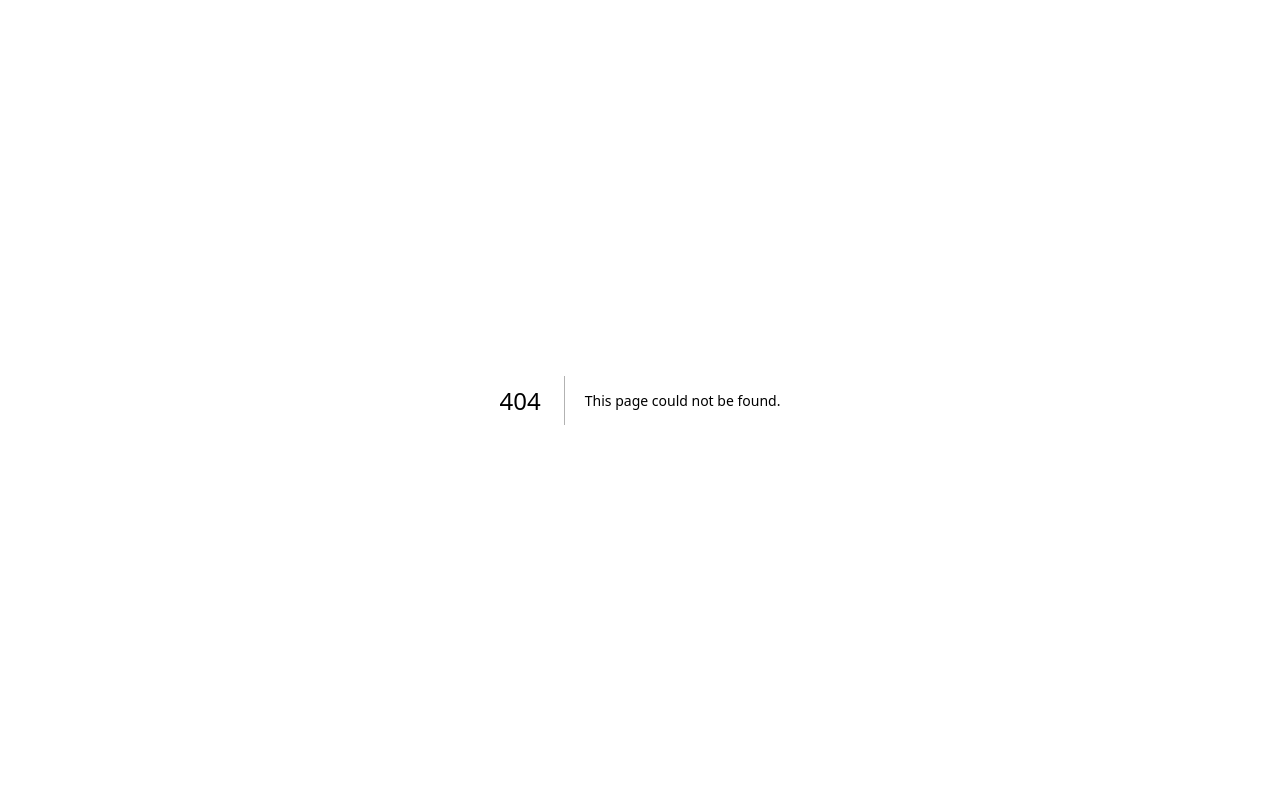
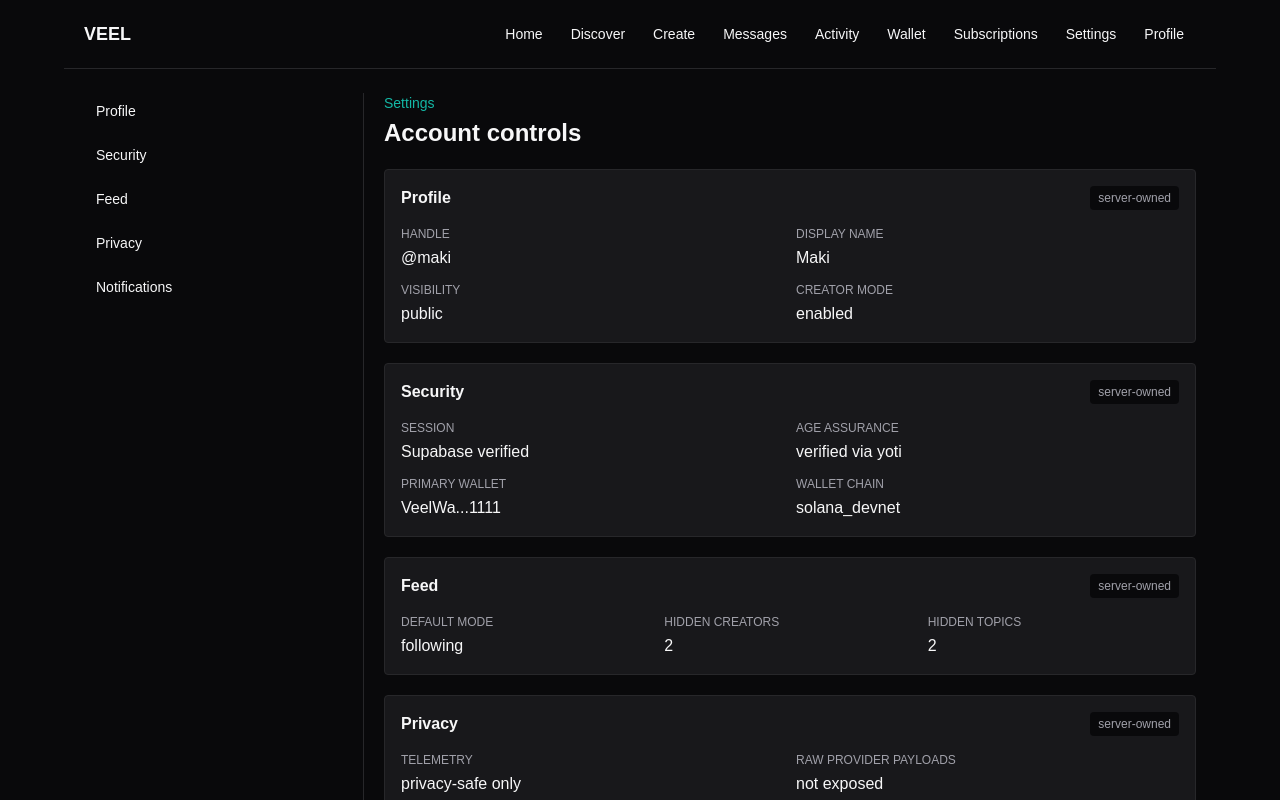
Before and after one commit to mariospeterman/VEEL-v2, a Next.js app in the folder apps/web/: page /settings in a window 1280 px wide. Before the commit this address had no page. Shown: the top 800 px of the page. Built offline with nearby package versions, Linux system fonts and the light colour scheme.

Commit message:
Add settings route projection

```diff
--- /dev/null
+++ b/apps/web/app/settings/page.tsx
@@ -0,0 +1,169 @@
+import type { components } from "@veel/contracts";
+import { appShellNavItems } from "@veel/ui";
+import type { ReactNode } from "react";
+
+type FeedPreferences = components["schemas"]["FeedPreferences"];
+type Wallet = components["schemas"]["Wallet"];
+type AgeStatus = components["schemas"]["AgeStatus"];
+
+const feedPreferences: FeedPreferences = {
+  defaultMode: "following",
+  nsfwPreference: "recommended",
+  hiddenCreatorIds: [
+    "00000000-0000-4000-8000-000000000011",
+    "00000000-0000-4000-8000-000000000012"
+  ],
+  hiddenTopics: ["spoilers", "low-quality-live"]
+};
+
+const primaryWallet: Wallet = {
+  id: "00000000-0000-4000-8000-000000000020",
+  chain: "solana_devnet",
+  address: "VeelWallet111111111111111111111111111111111",
+  provider: "embedded_privy",
+  isPrimary: true
+};
+
+const ageStatus: AgeStatus = {
+  state: "verified",
+  provider: "yoti"
+};
+
+const securityRows = [
+  { label: "Session", value: "Supabase verified" },
+  { label: "Age assurance", value: `${ageStatus.state} via ${ageStatus.provider}` },
+  { label: "Primary wallet", value: shorten(primaryWallet.address) },
+  { label: "Wallet chain", value: primaryWallet.chain }
+];
+
+const notificationRows = [
+  { label: "Messages", value: "on" },
+  { label: "Live reminders", value: "on" },
+  { label: "Mutuals", value: "quiet" },
+  { label: "Safety and admin", value: "always on" }
+];
+
+export default function SettingsPage() {
+  return (
+    <main className="min-h-screen bg-[var(--background)] text-[var(--foreground)]">
+      <AppNav />
+
+      <section className="mx-auto grid w-full max-w-6xl gap-5 px-5 py-6 lg:grid-cols-[280px_minmax(0,1fr)]">
+        <aside className="grid content-start gap-2 border-b border-[var(--line)] pb-4 lg:border-b-0 lg:border-r lg:pr-5">
+          {["Profile", "Security", "Feed", "Privacy", "Notifications"].map((item) => (
+            <a
+              className="rounded px-3 py-2 text-sm font-medium text-[var(--muted)] transition hover:bg-[var(--panel)] hover:text-[var(--foreground)]"
+              href={`#${item.toLowerCase()}`}
+              key={item}
+            >
+              {item}
+            </a>
+          ))}
+        </aside>
+
+        <section className="grid content-start gap-5">
+          <header>
+            <p className="text-sm font-medium text-[var(--accent)]">Settings</p>
+            <h1 className="mt-1 text-2xl font-semibold tracking-normal">Account controls</h1>
+          </header>
+
+          <SettingsGroup id="profile" title="Profile">
+            <div className="grid gap-3 sm:grid-cols-2">
+              <Fact label="Handle" value="@maki" />
+              <Fact label="Display name" value="Maki" />
+              <Fact label="Visibility" value="public" />
+              <Fact label="Creator mode" value="enabled" />
+            </div>
+          </SettingsGroup>
+
+          <SettingsGroup id="security" title="Security">
+            <div className="grid gap-3 sm:grid-cols-2">
+              {securityRows.map((row) => (
+                <Fact label={row.label} value={row.value} key={row.label} />
+              ))}
+            </div>
+          </SettingsGroup>
+
+          <SettingsGroup id="feed" title="Feed">
+            <div className="grid gap-3 sm:grid-cols-3">
+              <Fact label="Default mode" value={feedPreferences.defaultMode} />
+              <Fact label="Hidden creators" value={String(feedPreferences.hiddenCreatorIds?.length ?? 0)} />
+              <Fact label="Hidden topics" value={String(feedPreferences.hiddenTopics?.length ?? 0)} />
+            </div>
+          </SettingsGroup>
+
+          <SettingsGroup id="privacy" title="Privacy">
+            <div className="grid gap-3 sm:grid-cols-2">
+              <Fact label="Telemetry" value="privacy-safe only" />
+              <Fact label="Raw provider payloads" value="not exposed" />
+              <Fact label="Money ranking" value="disabled" />
+              <Fact label="Activity receipts" value="account only" />
+            </div>
+          </SettingsGroup>
+
+          <SettingsGroup id="notifications" title="Notifications">
+            <div className="grid gap-3 sm:grid-cols-2">
+              {notificationRows.map((row) => (
+                <Fact label={row.label} value={row.value} key={row.label} />
+              ))}
+            </div>
+          </SettingsGroup>
+        </section>
+      </section>
+    </main>
+  );
+}
+
+function AppNav() {
+  return (
+    <nav className="mx-auto flex w-full max-w-6xl items-center justify-between border-b border-[var(--line)] px-5 py-4">
+      <a className="text-lg font-semibold tracking-normal" href="/">
+        VEEL
+      </a>
+      <div className="flex gap-1 overflow-x-auto">
+        {appShellNavItems.map((item) => (
+          <a
+            className="rounded px-3 py-2 text-sm text-[var(--muted)] transition hover:bg-[var(--panel)] hover:text-[var(--foreground)]"
+            href={item.href}
+            key={item.href}
+          >
+            {item.label}
+          </a>
+        ))}
+      </div>
+    </nav>
+  );
+}
+
+function SettingsGroup({
+  children,
+  id,
+  title
+}: {
+  children: ReactNode;
+  id: string;
+  title: string;
+}) {
+  return (
+    <section className="rounded border border-[var(--line)] bg-[var(--panel)] p-4" id={id}>
+      <div className="mb-4 flex items-center justify-between gap-3">
+        <h2 className="text-base font-semibold tracking-normal">{title}</h2>
+        <span className="rounded bg-[var(--background)] px-2 py-1 text-xs text-[var(--muted)]">server-owned</span>
+      </div>
+      {children}
+    </section>
+  );
+}
+
+function Fact({ label, value }: { label: string; value: string }) {
+  return (
+    <div className="min-w-0">
+      <p className="text-xs uppercase text-[var(--muted)]">{label}</p>
+      <p className="mt-1 truncate font-medium">{value}</p>
+    </div>
+  );
+}
+
+function shorten(value: string) {
+  return `${value.slice(0, 6)}...${value.slice(-4)}`;
+}
--- a/packages/ui/src/index.ts
+++ b/packages/ui/src/index.ts
@@ -6,5 +6,6 @@ export const appShellNavItems = [
   { href: "/activity", label: "Activity" },
   { href: "/wallet", label: "Wallet" },
   { href: "/subscriptions", label: "Subscriptions" },
+  { href: "/settings", label: "Settings" },
   { href: "/profile", label: "Profile" }
 ] as const;
```
Also changed, not shown: 1 other file (tests, documents, lock files or other folders).
